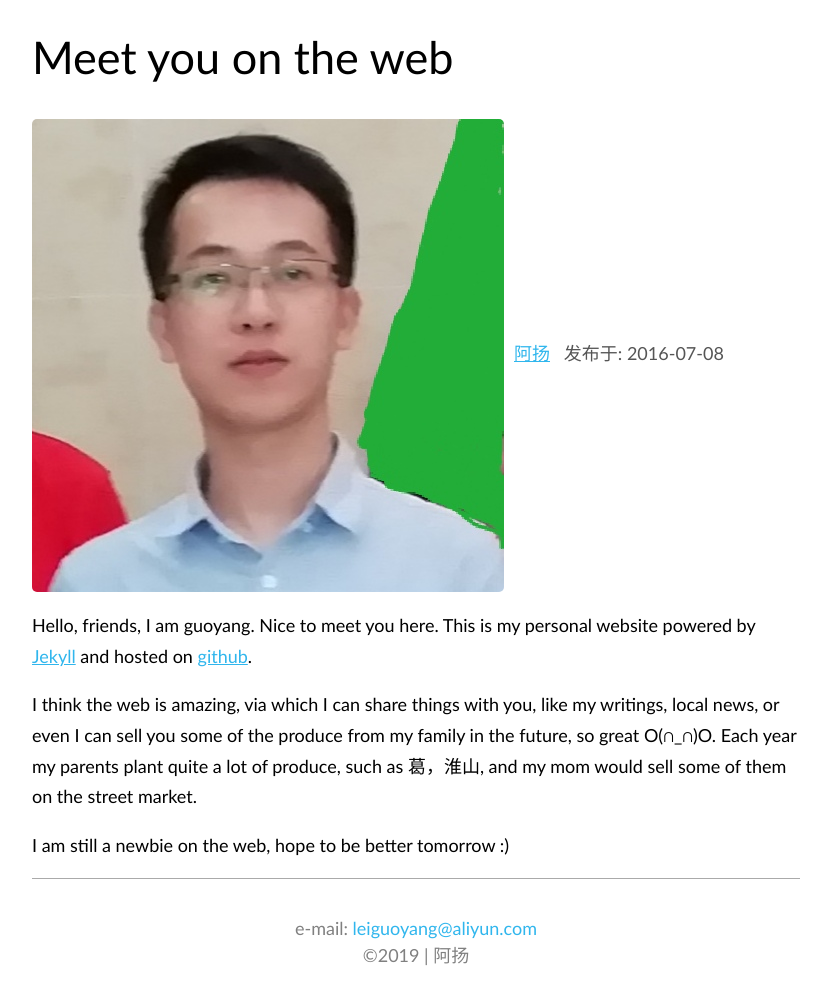
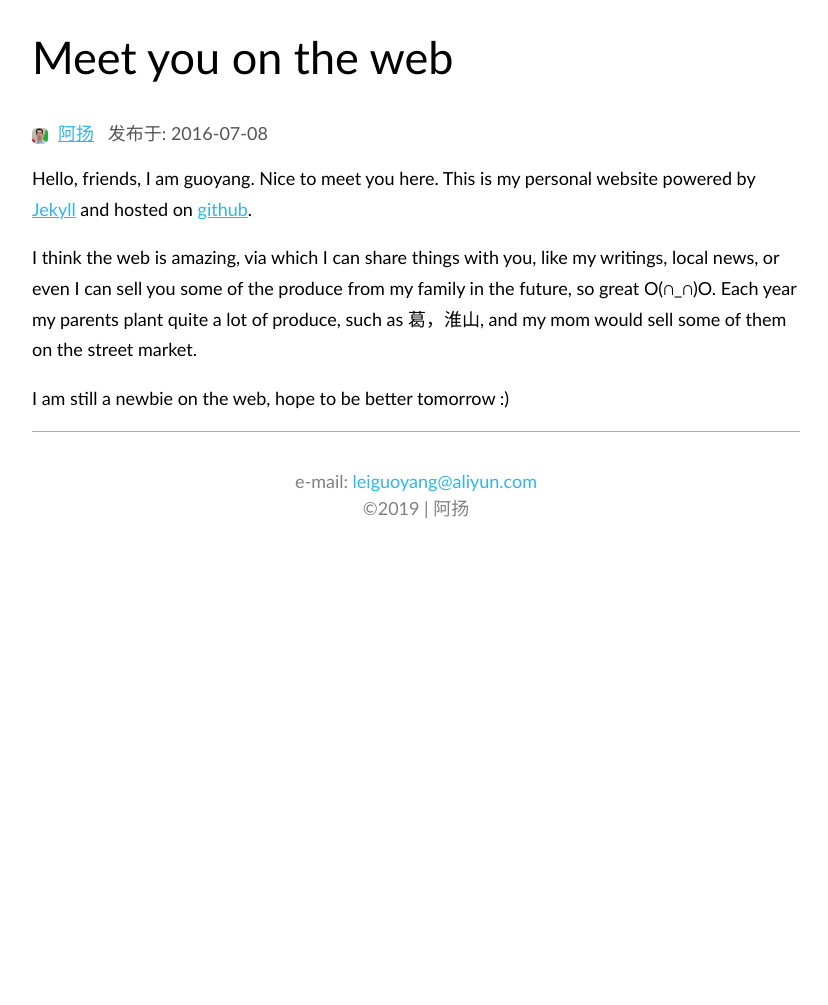
Before and after one commit to leiguoyang/leiguoyang.github.io, a Jekyll site: the page built from _posts/2016-07-08-meet-you-on-the-web.md, in a window 1280 px wide. Shown: the whole page, without its empty margins (224-1052 px from the left). Built offline with Jekyll 4.4.1, drawn with Linux system fonts in a browser that asks for light colours; after the commit the page ends 900 px from its top, so only the background shows below that.

Commit message:
Update post.html

```diff
--- a/_layouts/post.html
+++ b/_layouts/post.html
@@ -5,7 +5,7 @@
     <div id="main">
         <h1>{{ page.title }}</h1>
         <div id="post-meta">
-          <img src="/images/avatar.jpg"><a href="/about.html">阿扬</a>&nbsp;&nbsp;
+          <img src="/images/avatar.jpg" width=16 height=16><a href="/about.html">阿扬</a>&nbsp;&nbsp;
   发布于: {{ page.date | date: '%Y-%m-%d' }}
         </div>
         <div class="post">
```
